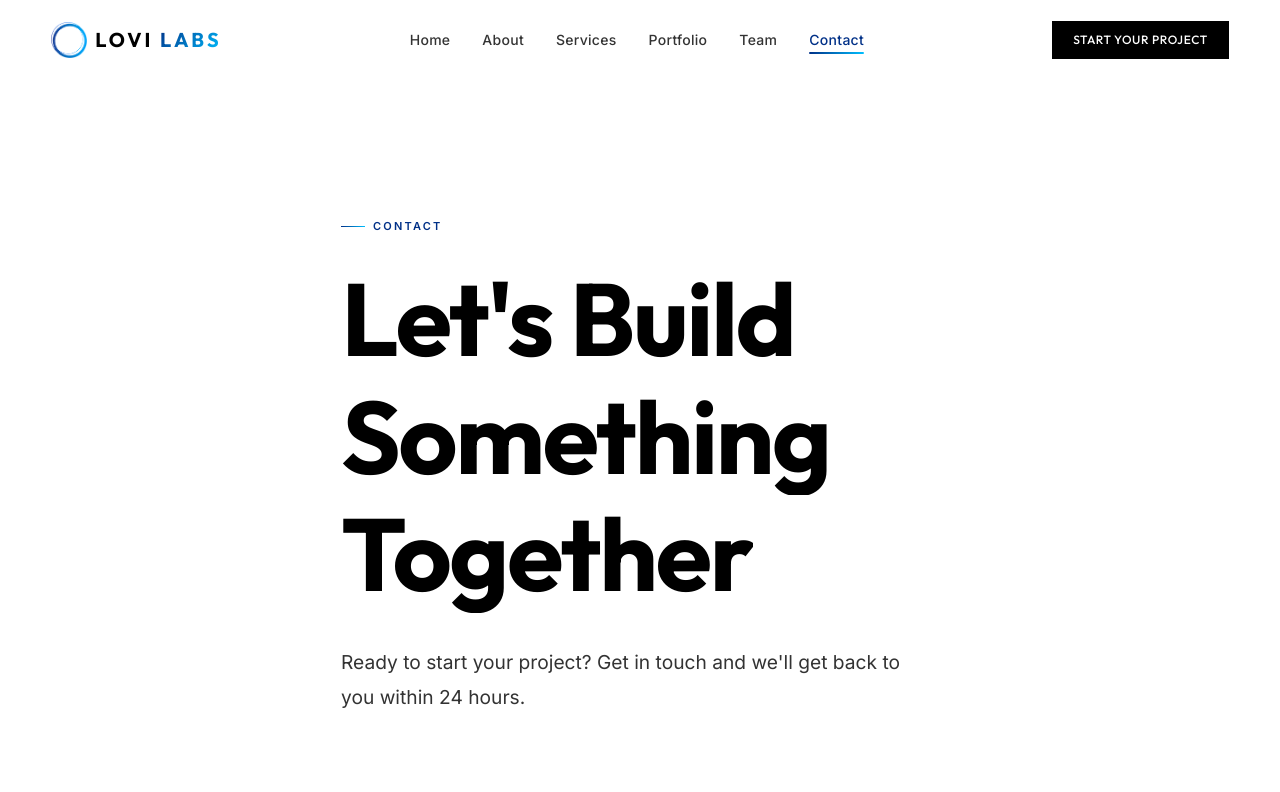
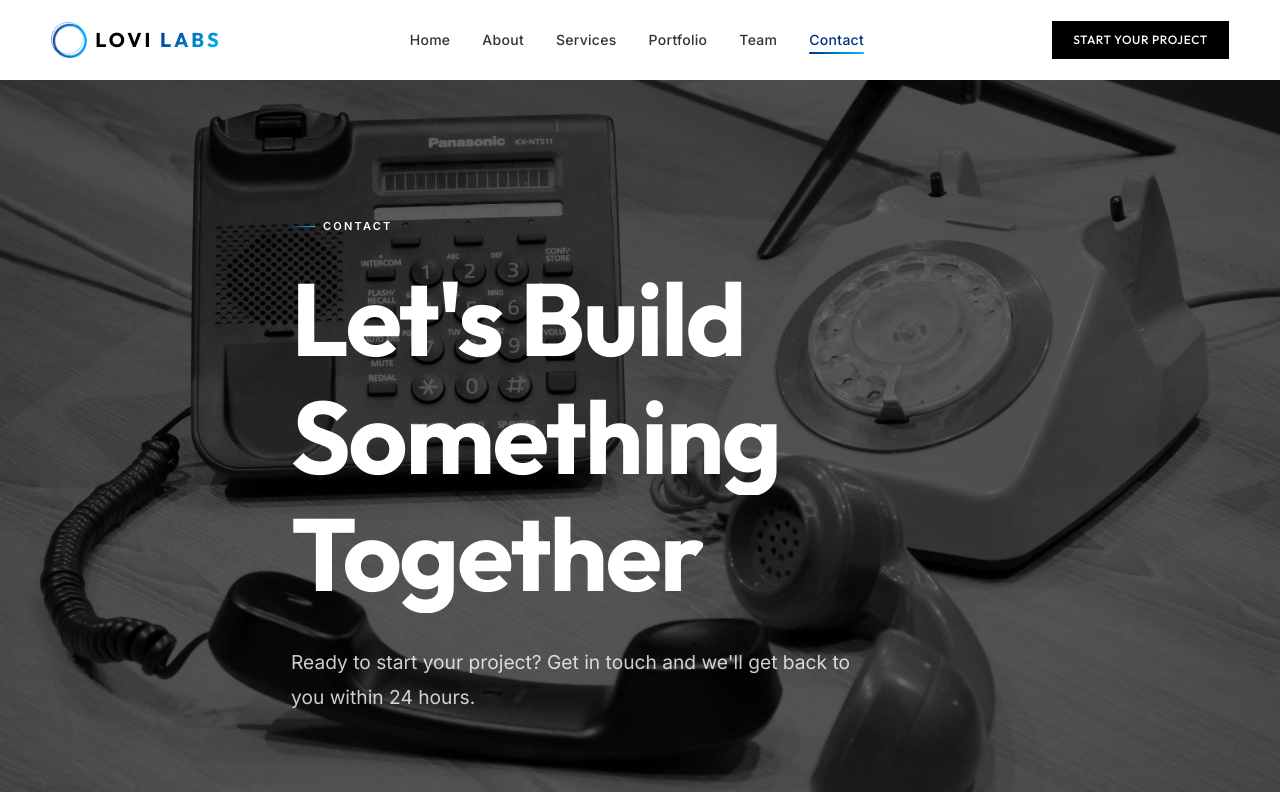
Before and after one commit to reshika1219/lovilabs, a Next.js app: page /contact in a window 1280 px wide. Shown: the top 792 px of the page. Built offline with nearby package versions, Linux system fonts and the light colour scheme.

Commit message:
style: tweak about and contact image layouts based on user feedback

```diff
--- a/src/app/contact/contact.css
+++ b/src/app/contact/contact.css
@@ -2,25 +2,50 @@
    Contact Page Styles
    ============================================ */
 
+/* Hero */
 .contact-hero {
+  position: relative;
+  overflow: hidden;
+  border-bottom: 1px solid var(--color-black);
   padding-top: var(--space-4xl);
 }
 
+.contact-hero__bg {
+  position: absolute;
+  inset: 0;
+  z-index: 1;
+}
+
+.contact-hero__overlay {
+  position: absolute;
+  inset: 0;
+  background: rgba(0, 0, 0, 0.6);
+  z-index: 2;
+}
+
 .contact-hero__content {
-  max-width: 700px;
+  position: relative;
+  z-index: 3;
+  max-width: 800px;
 }
 
 .contact-hero__title {
   font-size: var(--text-h1);
   font-weight: var(--weight-bold);
-  color: var(--color-black);
+  color: var(--color-white);
   margin-bottom: var(--space-lg);
 }
 
 .contact-hero__subtitle {
   font-size: var(--text-body-lg);
-  color: var(--color-dark-gray);
+  color: rgba(255, 255, 255, 0.8);
   line-height: 1.8;
+  max-width: 560px;
+}
+
+.contact-hero .overline {
+  color: var(--color-white);
+  border-bottom-color: var(--color-white);
 }
 
 /* Contact Section */
--- a/src/app/contact/page.js
+++ b/src/app/contact/page.js
@@ -62,6 +62,10 @@ export default function ContactPage() {
     <div className="page-content">
       {/* Hero */}
       <section className="contact-hero section">
+        <div className="contact-hero__bg">
+          <Image src="/assets/contact-bg.jpg" alt="Contact Lovi Labs" fill style={{ objectFit: 'cover', filter: 'grayscale(100%)' }} priority />
+          <div className="contact-hero__overlay"></div>
+        </div>
         <div className="container contact-hero__content">
           <ScrollReveal>
             <span className="overline">Contact</span>
@@ -142,11 +146,6 @@ export default function ContactPage() {
                   </div>
                 </div>
               </div>
-
-              {/* Decorative Image */}
-              <div className="contact-image-container" style={{ position: 'relative', width: '100%', aspectRatio: '1/1', marginTop: 'var(--space-2xl)', border: '1px solid var(--color-black)' }}>
-                <Image src="/assets/contact-bg.jpg" alt="Contact Lovi Labs" fill style={{ objectFit: 'cover', filter: 'grayscale(100%)' }} />
-              </div>
             </ScrollReveal>
           </div>
         </div>
```
Also changed, not shown: src/app/about/page.js (+5 -6 lines).
